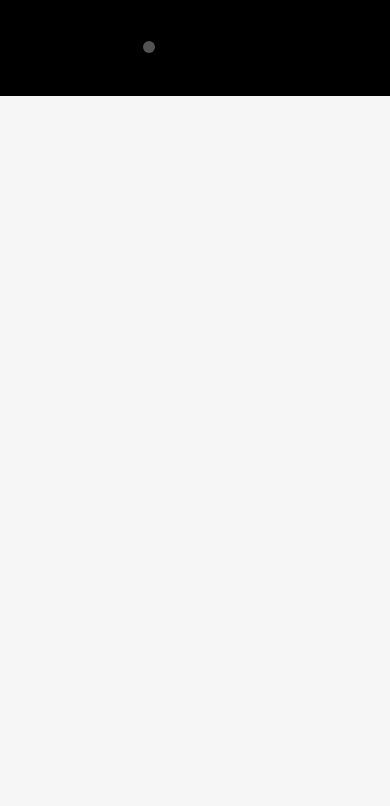
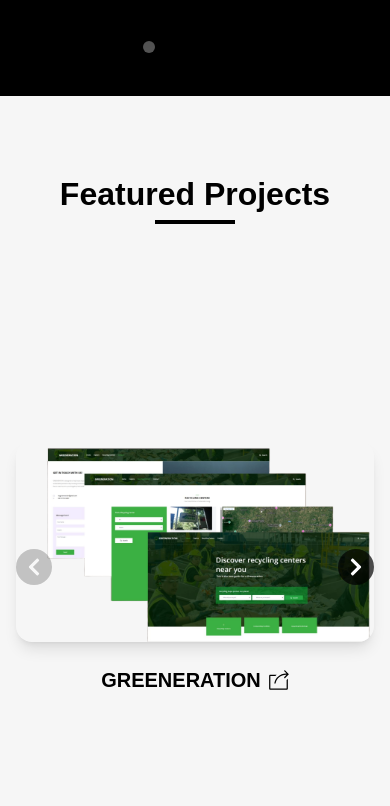
Before and after one commit to vince-47/vincent-diala, a React (Vite) app: page / in a window 390 px wide. Shown: the part 2338-3144 px from the top of the page. Built offline with nearby package versions, Linux system fonts and the light colour scheme.

Commit message:
Update ProjectsSection.jsx

```diff
--- a/src/components/ProjectsSection.jsx
+++ b/src/components/ProjectsSection.jsx
@@ -1,217 +1,130 @@
-import { useRef, useEffect, useState } from "react";
-import { gsap } from "gsap";
-import { ScrollTrigger } from "gsap/ScrollTrigger";
+import { useState } from "react";
 import { SlShareAlt } from "react-icons/sl";
 import { motion, AnimatePresence } from "framer-motion";
+import { FaChevronLeft, FaChevronRight } from "react-icons/fa";
 
-// Project Images data with description and URL
-const projectImages = [
+const projects = [
   {
     id: 1,
     title: "GREENERATION",
     imageSrc: "/images/project-1.png",
     url: "https://greeneration.sbca.online/",
-    description: "A web platform that helps locate recycling centers in the Philippines and promotes eco-friendly living.",
+    description:
+      "A web platform that helps locate recycling centers in the Philippines and promotes eco-friendly living.",
   },
   {
     id: 2,
     title: "Dental Clinic Management System",
     imageSrc: "/images/project-2.png",
     url: "https://2021300272.sbca.online/Thesis/login/index.html",
-    description: "A full-featured web-based system designed to help dental clinics manage appointments, records, and billing efficiently.",
+    description:
+      "A web-based system that helps dental clinics manage appointments, billing, and records efficiently.",
   },
   {
     id: 3,
     title: "My Portfolio",
     imageSrc: "/images/myportfolio.png",
     url: "#hero",
-    description: "A personal developer portfolio showcasing front-end projects built using React, Tailwind CSS, and GSAP animations.",
+    description:
+      "A personal web portfolio showcasing frontend development work using React, TailwindCSS, and GSAP.",
   },
 ];
 
 const ProjectsSection = () => {
-  const sectionRef = useRef(null);
-  const titleRef = useRef(null);
-  const titleLineRef = useRef(null);
-  const triggerRef = useRef(null);
-  const horizontalRef = useRef(null);
+  const [currentIndex, setCurrentIndex] = useState(0);
+  const [modalData, setModalData] = useState(null);
+  const [direction, setDirection] = useState(0);
 
-  const [modalData, setModalData] = useState(null);
+  const currentProject = projects[currentIndex];
 
-  const openModal = (project) => {
-    setModalData(project);
-  };
+  const openModal = (project) => setModalData(project);
+  const closeModal = () => setModalData(null);
 
-  const closeModal = () => {
-    setModalData(null);
-  };
-
-  const handleTitleClick = (url) => {
+  const handleClick = (url) => {
     if (url.startsWith("#")) {
-      const section = document.querySelector(url);
-      section?.scrollIntoView({ behavior: "smooth" });
+      const target = document.querySelector(url);
+      target?.scrollIntoView({ behavior: "smooth" });
     } else {
       window.open(url, "_blank", "noopener,noreferrer");
     }
   };
 
-  useEffect(() => {
-    gsap.registerPlugin(ScrollTrigger);
+  const handleNext = () => {
+    if (currentIndex < projects.length - 1) {
+      setDirection(1);
+      setCurrentIndex(currentIndex + 1);
+    }
+  };
 
-    gsap.fromTo(
-      titleRef.current,
-      { y: 100, opacity: 0 },
-      {
-        y: 0,
-        opacity: 1,
-        duration: 1.2,
-        ease: "power3.out",
-        scrollTrigger: {
-          trigger: sectionRef.current,
-          start: "top 80%",
-          toggleActions: "play none none reverse",
-        },
-      }
-    );
-
-    gsap.fromTo(
-      titleLineRef.current,
-      { width: "0%", opacity: 0 },
-      {
-        width: "100%",
-        opacity: 1,
-        duration: 1.5,
-        ease: "power3.inOut",
-        delay: 0.3,
-        scrollTrigger: {
-          trigger: sectionRef.current,
-          start: "top 80%",
-          toggleActions: "play none none reverse",
-        },
-      }
-    );
-
-    gsap.fromTo(
-      triggerRef.current,
-      { y: 100, rotationX: 20, opacity: 0 },
-      {
-        y: 0,
-        rotationX: 0,
-        opacity: 1,
-        duration: 1,
-        ease: "power2.out",
-        delay: 0.2,
-        scrollTrigger: {
-          trigger: sectionRef.current,
-          start: "top 70%",
-          toggleActions: "play none none reverse",
-        },
-      }
-    );
-
-    gsap.fromTo(
-      sectionRef.current,
-      { backgroundPosition: "50% 0%" },
-      {
-        backgroundPosition: "50% 100%",
-        ease: "none",
-        scrollTrigger: {
-          trigger: sectionRef.current,
-          start: "top bottom",
-          end: "bottom top",
-          scrub: true,
-        },
-      }
-    );
-
-    const horizontalScroll = gsap.to(".panel", {
-      xPercent: -100 * (projectImages.length - 1),
-      ease: "none",
-      scrollTrigger: {
-        trigger: triggerRef.current,
-        start: "top top",
-        end: () => `+=${horizontalRef.current.offsetWidth}`,
-        pin: true,
-        scrub: 1,
-        snap: {
-          snapTo: 1 / (projectImages.length - 1),
-          duration: { main: 0.2, max: 0.3 },
-          delay: 0.1,
-        },
-        invalidateOnRefresh: true,
-      },
-    });
-
-    const panels = gsap.utils.toArray(".panel");
-    panels.forEach((panel) => {
-      const image = panel.querySelector(".project-image");
-      const imageTitle = panel.querySelector(".project-title");
-
-      const tl = gsap.timeline({
-        scrollTrigger: {
-          trigger: panel,
-          containerAnimation: horizontalScroll,
-          start: "left right",
-          end: "right left",
-          scrub: true,
-        },
-      });
-
-      tl.fromTo(image, { scale: 0, rotate: -20 }, { scale: 1, rotate: 1, duration: 0.5 });
-
-      if (imageTitle) {
-        tl.fromTo(imageTitle, { y: 30 }, { y: -100, duration: 0.3 }, 0.2);
-      }
-    });
-  }, []);
+  const handlePrev = () => {
+    if (currentIndex > 0) {
+      setDirection(-1);
+      setCurrentIndex(currentIndex - 1);
+    }
+  };
 
   return (
     <section
-      ref={sectionRef}
       id="projects"
-      className="relative py-20 bg-[#f6f6f6] overflow-hidden"
+      className="relative w-full min-h-screen bg-[#f6f6f6] py-20 flex flex-col items-center justify-center overflow-hidden"
     >
-      {/* Section title */}
-      <div className="container mx-auto px-4 mb-16 relative z-10">
-        <h2
-          ref={titleRef}
-          className="text-4xl md:text-5xl lg:text-6xl font-bold text-black text-center mb-4 opacity-0"
-        >
+      {/* Section Title */}
+      <div className="text-center mb-12 px-4">
+        <h2 className="text-3xl sm:text-4xl md:text-5xl font-bold text-black">
           Featured Projects
         </h2>
-        <div
-          ref={titleLineRef}
-          className="w-0 h-1 bg-gradient-to-r from-black to-black mx-auto opacity-0"
-        ></div>
+        <div className="w-20 h-1 bg-black mx-auto mt-2"></div>
       </div>
 
-      {/* Horizontal Scroll Section */}
-      <div ref={triggerRef} className="overflow-hidden opacity-0">
-        <div
-          ref={horizontalRef}
-          className="horizontal-section flex md:w-[300%] w-[320%]"
-        >
-          {projectImages.map((project) => (
-            <div
-              key={project.id}
-              className="panel relative flex items-center justify-center w-screen"
+      {/* Project Display */}
+      <div className="relative w-full max-w-4xl h-[70vh] overflow-hidden">
+        <AnimatePresence mode="wait" custom={direction}>
+          <motion.div
+            key={currentProject.id}
+            custom={direction}
+            initial={{ x: direction > 0 ? 300 : -300, opacity: 0 }}
+            animate={{ x: 0, opacity: 1 }}
+            exit={{ x: direction > 0 ? -300 : 300, opacity: 0 }}
+            transition={{ duration: 0.4 }}
+            className="absolute inset-0 px-4 flex flex-col items-center justify-center text-center"
+          >
+            <img
+              src={currentProject.imageSrc}
+              alt={currentProject.title}
+              onClick={() => openModal(currentProject)}
+              className="mx-auto max-h-[60vh] rounded-2xl shadow-lg cursor-pointer hover:scale-105 transition-transform duration-300"
+            />
+            <h3
+              onClick={() => handleClick(currentProject.url)}
+              className="mt-6 text-xl md:text-2xl font-semibold text-black hover:text-gray-600 cursor-pointer flex justify-center items-center gap-2"
             >
-              <div className="relative w-full h-full flex flex-col items-center justify-center p-4 sm:p-8 md:p-12">
-                <img
-                  onClick={() => openModal(project)}
-                  className="project-image max-w-full max-h-full rounded-2xl object-cover cursor-pointer"
-                  src={project.imageSrc}
-                  alt="Project-img"
-                />
-                <h2
-                  onClick={() => handleTitleClick(project.url)}
-                  className="project-title flex items-center gap-3 md:text-3xl text-sm md:font-bold text-black mt-6 z-50 text-nowrap hover:text-gray-400 transition-colors duration-300 cursor-pointer"
-                >
-                  {project.title} <SlShareAlt />
-                </h2>
-              </div>
-            </div>
-          ))}
+              {currentProject.title} <SlShareAlt />
+            </h3>
+          </motion.div>
+        </AnimatePresence>
+
+        {/* Navigation Arrows */}
+        <div className="absolute z-10 top-1/2 left-0 right-0 px-4 flex justify-between items-center -translate-y-1/2">
+          <button
+            onClick={handlePrev}
+            disabled={currentIndex === 0}
+            className={`bg-black/70 text-white p-2 rounded-full hover:bg-black transition ${
+              currentIndex === 0 ? "opacity-30 cursor-not-allowed" : "opacity-100"
+            }`}
+          >
+            <FaChevronLeft className="text-xl" />
+          </button>
+          <button
+            onClick={handleNext}
+            disabled={currentIndex === projects.length - 1}
+            className={`bg-black/70 text-white p-2 rounded-full hover:bg-black transition ${
+              currentIndex === projects.length - 1
+                ? "opacity-30 cursor-not-allowed"
+                : "opacity-100"
+            }`}
+          >
+            <FaChevronRight className="text-xl" />
+          </button>
         </div>
       </div>
 
@@ -236,7 +149,9 @@
               onClick={(e) => e.stopPropagation()}
             >
               <h3 className="text-2xl font-bold mb-2">{modalData.title}</h3>
-              <p className="text-sm text-gray-200 leading-relaxed">{modalData.description}</p>
+              <p className="text-sm text-gray-200 leading-relaxed">
+                {modalData.description}
+              </p>
               <button
                 className="mt-6 px-4 py-2 bg-violet-600 hover:bg-violet-700 rounded transition duration-300"
                 onClick={closeModal}
```
